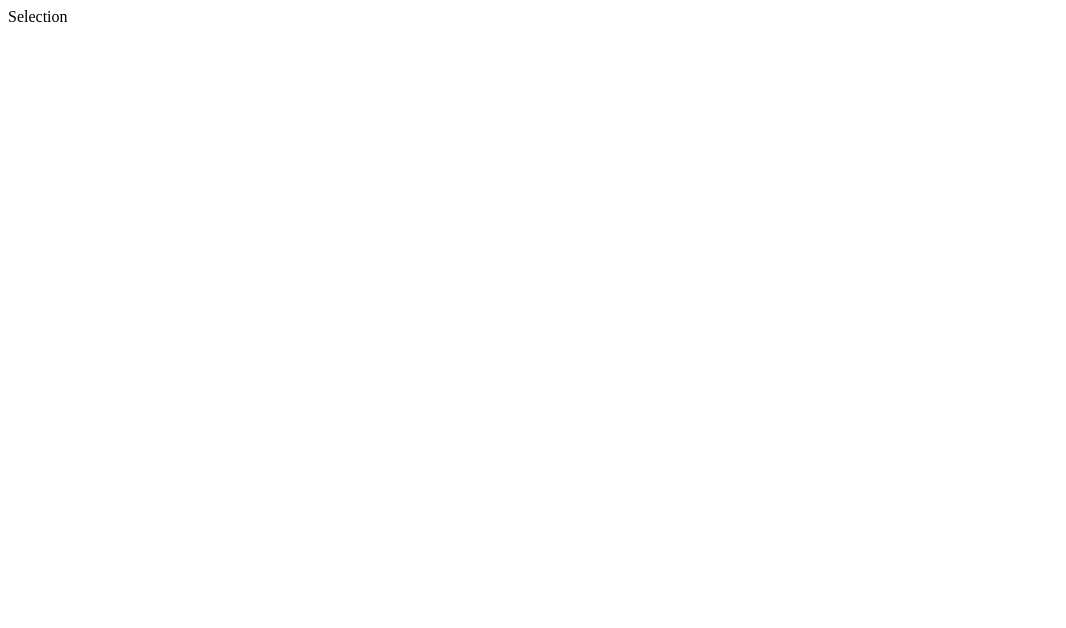
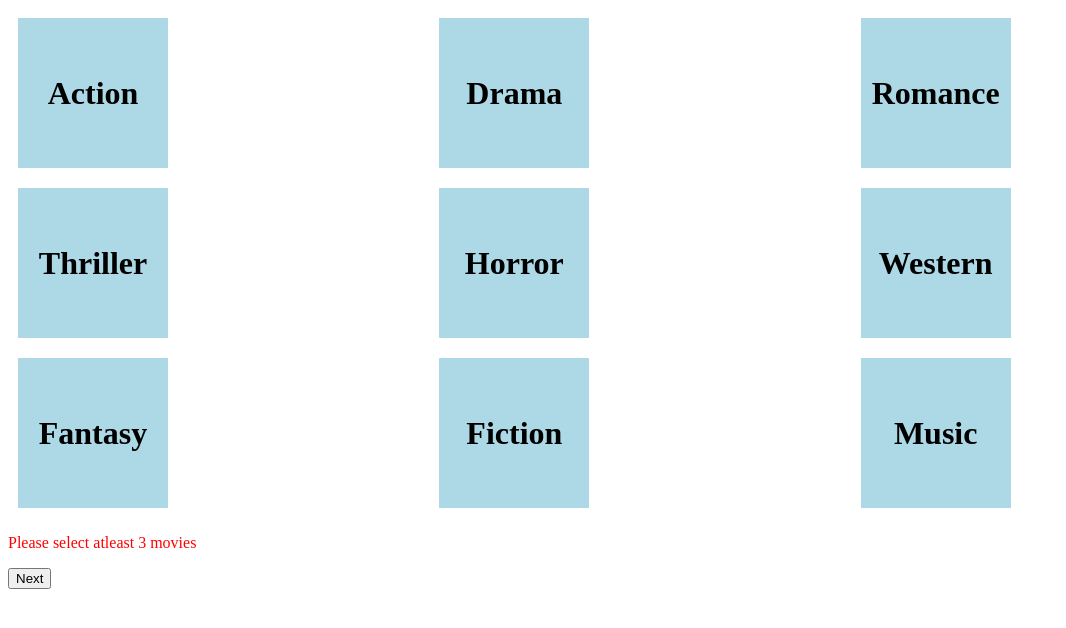
Before and after one commit to CuvetteTA/superapp-capstone-jun24, a React (Vite) app: page /selection in a window 1280 px wide. Shown: the top 628 px of the page, without its empty margins (0-1066 px from the left). Built offline with nearby package versions, Linux system fonts and the light colour scheme.

Commit message:
add: Selection Page and Movie Box component and Movie Clips

```diff
--- /dev/null
+++ b/src/components/MovieBox.jsx
@@ -0,0 +1,34 @@
+import React from "react";
+
+const MovieBox = ({ category, selectedMovies, setSelectedMovies }) => {
+
+    const handleSelection = (category) => () => {
+        if(selectedMovies.includes(category)){
+            setSelectedMovies(selectedMovies.filter((movie) => movie !== category))
+        } else {
+            setSelectedMovies([...selectedMovies, category])
+        }
+    }
+
+  return (
+    <div
+      style={{
+        width: "150px",
+        height: "150px",
+        backgroundColor: "lightblue",
+        display: "flex",
+        justifyContent: "center",
+        alignItems: "center",
+        margin: "10px",
+        boarder: `2px solid ${
+          selectedMovies.includes(category) ? "red" : "black"
+        }`,
+      }}
+      onClick={handleSelection(category)}
+    >
+      <h1>{category.movie}</h1>
+    </div>
+  );
+};
+
+export default MovieBox;
--- /dev/null
+++ b/src/components/MovieChip.jsx
@@ -0,0 +1,16 @@
+import React from "react";
+
+const MovieChip = ({ category, setSelectedMovies }) => {
+  const removeSelection = (category) => {
+    setSelectedMovies((selectedMovies) =>
+      selectedMovies.filter((movie) => movie !== category)
+    );
+  };
+  return (
+    <button>
+      {category.movie} <span onClick={() => removeSelection(category)}>X</span>
+    </button>
+  );
+};
+
+export default MovieChip;
--- a/src/pages/MovieSelection.jsx
+++ b/src/pages/MovieSelection.jsx
@@ -1,7 +1,113 @@
-import React from 'react'
+import React from "react";
+import { useState } from "react";
+import { useNavigate } from "react-router-dom";
+import MovieBox from "../components/MovieBox";
+import MovieChip from "../components/MovieChip";
 
-export default function Selection(){
-    return(
-        <div>Selection</div>
-    )
+const MOVIES = [
+  {
+    id: 0,
+    movie: "Action",
+  },
+  {
+    id: 1,
+    movie: "Drama",
+  },
+  {
+    id: 2,
+    movie: "Romance",
+  },
+  {
+    id: 3,
+    movie: "Thriller",
+  },
+  {
+    id: 4,
+    movie: "Horror",
+  },
+  {
+    id: 5,
+    movie: "Western",
+  },
+  {
+    id: 6,
+    movie: "Fantasy",
+  },
+  {
+    id: 7,
+    movie: "Fiction",
+  },
+  {
+    id: 8,
+    movie: "Music",
+  },
+];
+
+export default function Selection() {
+  const navigate = useNavigate();
+  const [selectedMovies, setSelectedMovies] = useState([]);
+
+  const moveNext = () => {
+    if (selectedMovies.length < 3) {
+      alert("Please select atleast 3 movies");
+      return;
+    }else{
+        localStorage.setItem("selectedMovies", JSON.stringify(selectedMovies));
+        setSelectedMovies([]);
+        navigate("/info")
+    }
+
+  };
+
+  return (
+    <div>
+      <div
+        style={{
+          display: "grid",
+          gridTemplateColumns: "repeat(3, 1fr)",
+        }}
+      >
+        {MOVIES.map((category) => (
+          <div key={category.id}>
+            <MovieBox
+              selectedMovies={selectedMovies}
+              setSelectedMovies={setSelectedMovies}
+              category={category}
+            />
+
+          </div>
+        ))}
+      </div>
+
+      {selectedMovies.length < 3 && (
+        <p
+          style={{
+            color: "red",
+          }}
+        >
+          Please select atleast 3 movies
+        </p>
+      )}
+
+      <div>
+        {selectedMovies.map((category) => (
+          <p key={category.id}>
+            <MovieChip
+              key={category.id}
+              category={category}
+              setSelectedMovies={setSelectedMovies}
+            />
+          </p>
+        ))}
+      </div>
+
+      <button onClick={moveNext}>Next</button>
+    </div>
+  );
 }
+
+// Create an array of movies
+// Create a grid of 3 x 3 each grid cell will be of similar dimentions
+// grid template - reprating 3 times 1fr
+// min 3 elements should be there
+// submit our form
```
